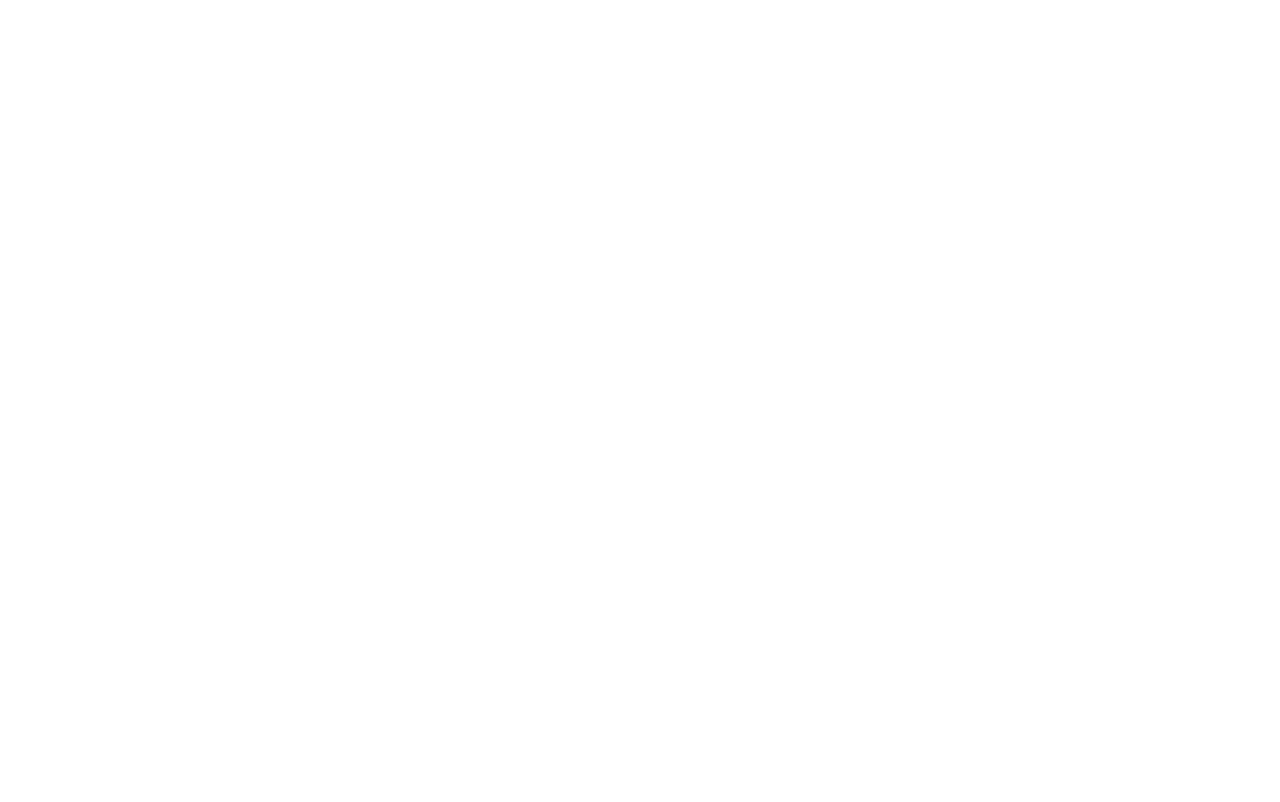
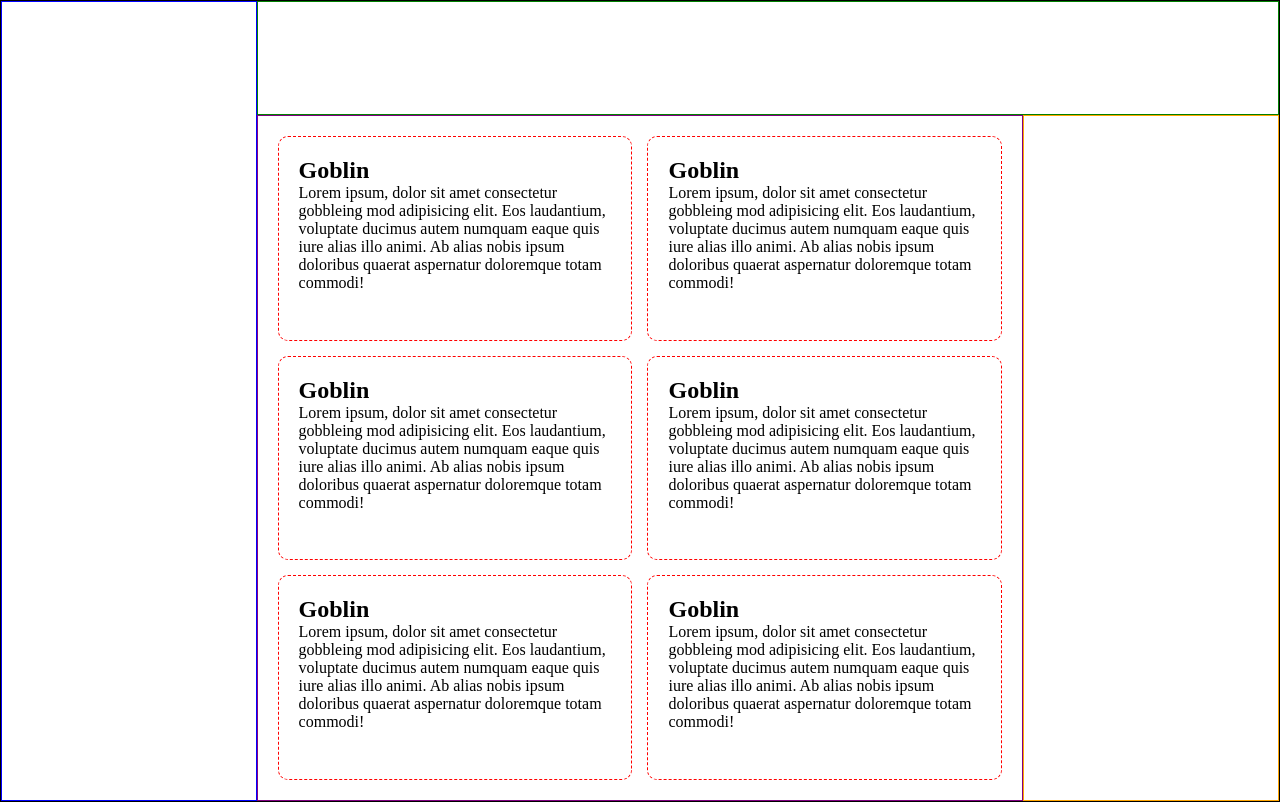
Before and after one commit to Bjwills7/TOP-Admin-Dashboard, a plain HTML site: page index.html in a window 1280 px wide. Drawn offline with Linux system fonts and the light colour scheme.

Commit message:
Create basic layout with grid Add filler content

```diff
--- a/index.html
+++ b/index.html
@@ -4,9 +4,51 @@
     <meta charset="UTF-8">
     <meta http-equiv="X-UA-Compatible" content="IE=edge">
     <meta name="viewport" content="width=device-width, initial-scale=1.0">
+    <link rel="stylesheet" href="styles.css">
     <title>Admin Dashboard</title>
 </head>
 <body>
+    <div class="container">
 
+        <div class="header">
+
+        </div>
+
+        <div class="navBar">
+
+        </div>
+
+        <div class="main">
+            <div class="card">
+                <h2>Goblin</h2>
+                <p>Lorem ipsum, dolor sit amet consectetur gobbleing mod adipisicing elit. Eos laudantium, voluptate ducimus autem numquam eaque quis iure alias illo animi. Ab alias nobis ipsum doloribus quaerat aspernatur doloremque totam commodi!</p>
+            </div>
+            <div class="card">
+                <h2>Goblin</h2>
+                <p>Lorem ipsum, dolor sit amet consectetur gobbleing mod adipisicing elit. Eos laudantium, voluptate ducimus autem numquam eaque quis iure alias illo animi. Ab alias nobis ipsum doloribus quaerat aspernatur doloremque totam commodi!</p>
+            </div>
+            <div class="card">
+                <h2>Goblin</h2>
+                <p>Lorem ipsum, dolor sit amet consectetur gobbleing mod adipisicing elit. Eos laudantium, voluptate ducimus autem numquam eaque quis iure alias illo animi. Ab alias nobis ipsum doloribus quaerat aspernatur doloremque totam commodi!</p>
+            </div>
+            <div class="card">
+                <h2>Goblin</h2>
+                <p>Lorem ipsum, dolor sit amet consectetur gobbleing mod adipisicing elit. Eos laudantium, voluptate ducimus autem numquam eaque quis iure alias illo animi. Ab alias nobis ipsum doloribus quaerat aspernatur doloremque totam commodi!</p>
+            </div>
+            <div class="card">
+                <h2>Goblin</h2>
+                <p>Lorem ipsum, dolor sit amet consectetur gobbleing mod adipisicing elit. Eos laudantium, voluptate ducimus autem numquam eaque quis iure alias illo animi. Ab alias nobis ipsum doloribus quaerat aspernatur doloremque totam commodi!</p>
+            </div>
+            <div class="card">
+                <h2>Goblin</h2>
+                <p>Lorem ipsum, dolor sit amet consectetur gobbleing mod adipisicing elit. Eos laudantium, voluptate ducimus autem numquam eaque quis iure alias illo animi. Ab alias nobis ipsum doloribus quaerat aspernatur doloremque totam commodi!</p>
+            </div>
+        </div>
+
+        <div class="secondary">
+
+        </div>
+
+    </div>
 </body>
 </html>
--- a/styles.css
+++ b/styles.css
@@ -0,0 +1,45 @@
+* {
+    margin: 0;
+    padding: 0;
+}
+
+html, body {
+    height: 100%;
+}
+
+.container {
+    border: 1px solid black;
+    height: 100%;
+    display: grid;
+    grid-template-columns: 1fr 3fr 1fr;
+    grid-template-rows: 1fr 6fr;
+}
+
+.header {
+    border: 1px solid green;
+    grid-column: 2 / span 2;
+}
+
+.navBar {
+    border: 1px solid blue;
+    grid-row: 1 / span 2;
+}
+
+.main {
+    border: 1px solid purple;
+    grid-column: 2 / span 1;
+    display: grid;
+    grid-template-columns: repeat(auto-fit, minmax(300px, 1fr));
+    gap: 15px;
+    padding: 20px;
+}
+
+.card {
+    border: dashed red 1px;
+    padding: 20px;
+    border-radius: 10px;
+}
+
+.secondary {
+    border: 1px solid orange;
+}
```
